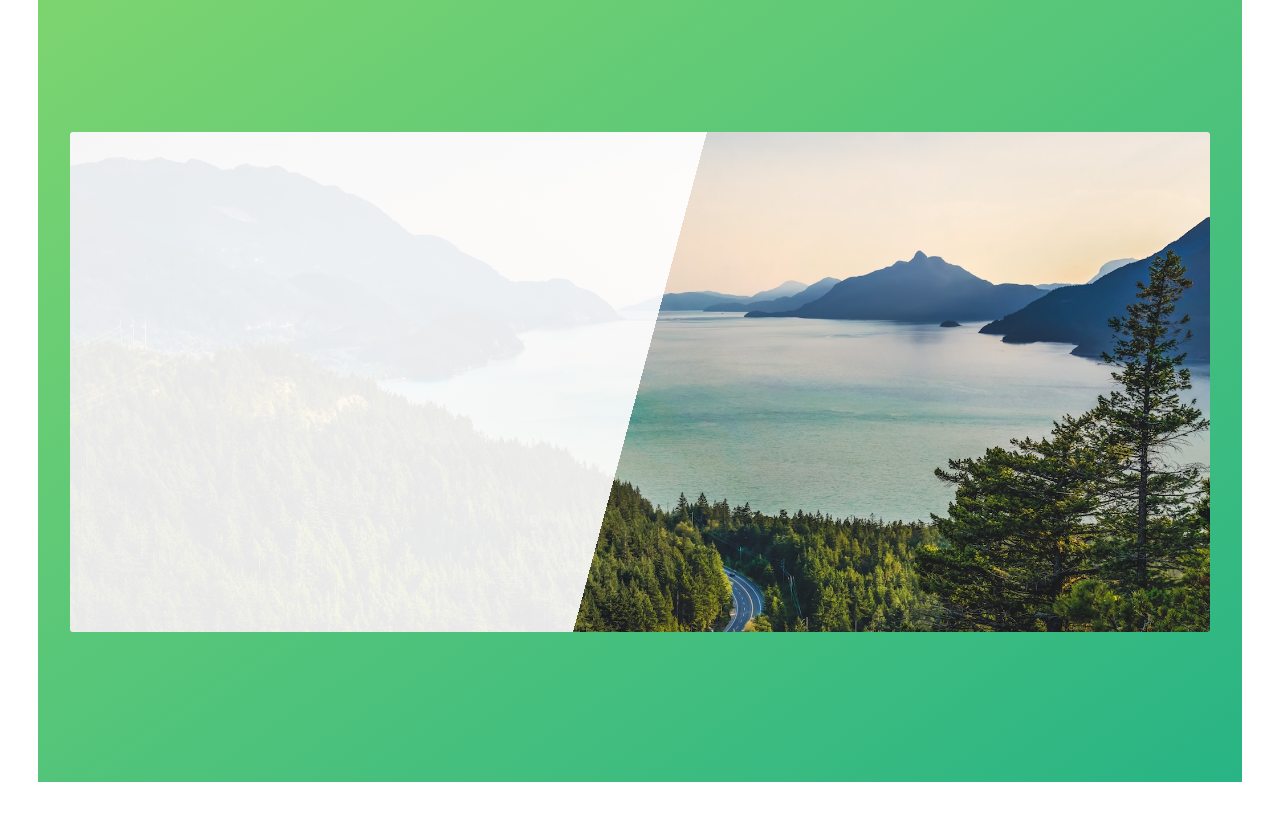
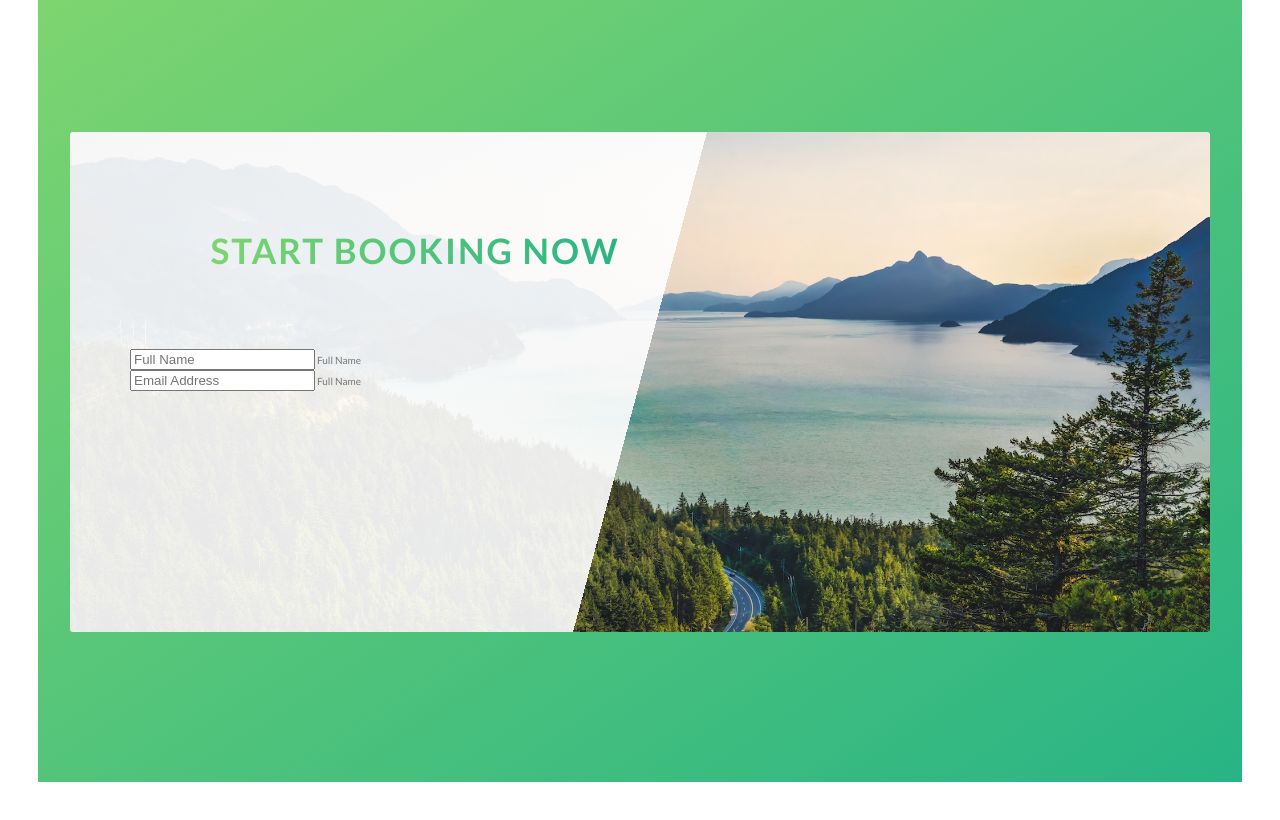
Before and after one commit to PavanKusunuri/plan_your_trip, a website: page index.html in a window 1280 px wide. Shown: the part 4900-5720 px from the top of the page. Drawn offline with Linux system fonts and the light colour scheme.

Commit message:
Added form fields in code

```diff
--- a/index.html
+++ b/index.html
@@ -276,7 +276,25 @@
         <section class="section-book">
             <div class="row">
                 <div class="book">
-
+                    <div class="book__form">
+                        <form action="#" class="form">
+                            <div class="u-center-text u-margin-bottom-medium">
+                                <h2 class="heading-secondary">
+                                    Start Booking Now
+                                </h2>
+                            </div>
+                            <div class="form__group">
+                                <input type="
+" class="form__input" placeholder="Full Name" required>
+                                <label for="" class="form__label">Full Name</label>
+                            </div>
+                            <div class="form__group">
+                                <input type="email
+" class="form__input" placeholder="Email Address" required>
+                                <label for="" class="form__label">Full Name</label>
+                            </div>
+                        </form>
+                    </div>
                 </div>
             </div>
         </section>
--- a/sass/pages/_home.scss
+++ b/sass/pages/_home.scss
@@ -44,4 +44,8 @@
     border-radius: 3px;
     box-shadow: 0 1.5 4rem rgba($color-black, .2);
     height: 50rem;
+    &__form {
+        width: 50%;
+        padding: 6rem;
+    }
 }
```
Also changed, not shown: css/style.css.
